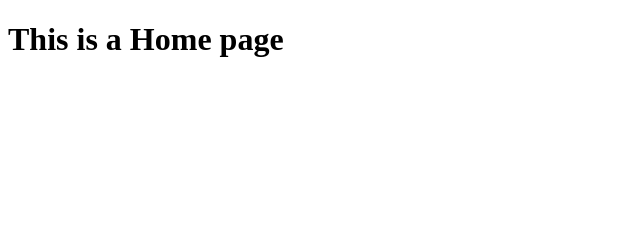
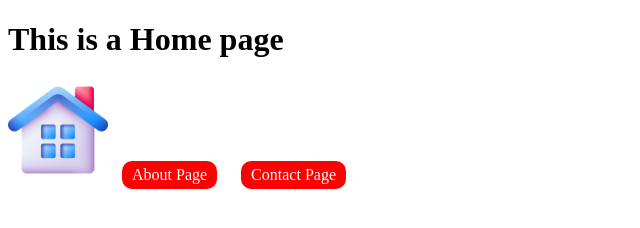
Before and after one commit to achalchouke/my_shop, a plain HTML site: page index.html in a window 1280 px wide. Shown: the whole page, without its empty margins (0-640 px from the left). Drawn offline with Linux system fonts and the light colour scheme.

Commit message:
3 commit

```diff
--- /dev/null
+++ b/css/css/style.css
@@ -0,0 +1,12 @@
+.main-icon{
+    height: 100px;
+}
+.menu{
+    display: inline-block;
+    background-color: red;
+    color: white;
+    padding: 5px 10px;
+    margin: 10px;
+    border-radius: 10px;
+    text-decoration: none;
+}
--- a/index.html
+++ b/index.html
@@ -2,8 +2,13 @@
 <html>
 <head>
     <title>Homepage</title>
+    <link rel = "stylesheet" href = "./css\css/index.css"/>
+    <link rel = "stylesheet" href="./css\css/style.css"/>
 </head>
 <body>
     <h1>This is a Home page</h1>
+    <img src = "./icons/home.png" class="main-icon"/>
+    <a href = "./pages/about.html" class="menu">About Page</a>
+    <a href = "./pages/contact.html" class="menu">Contact Page</a>
 </body>
 </html>
```
Also changed, not shown: css/css/index.css (added).
